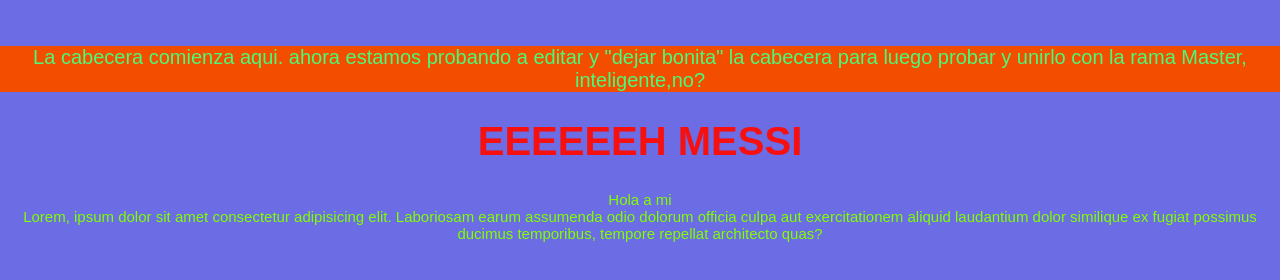
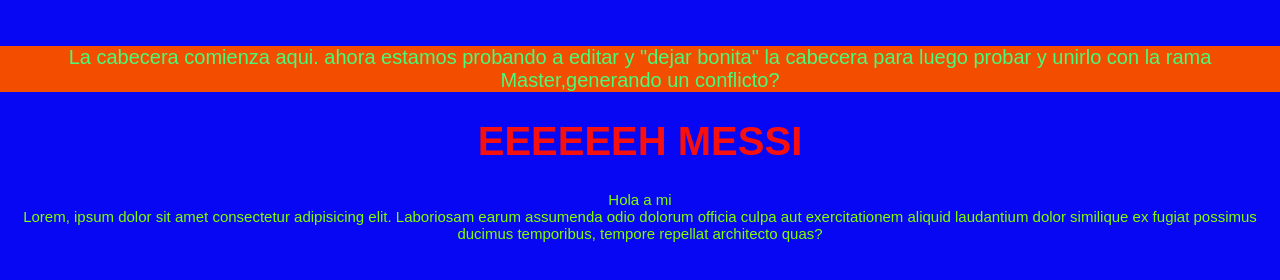
Before and after one commit to GesserGonzalez/curso-de-Git-y-GitHub-en-Platzi, a plain HTML site: page index.html in a window 1280 px wide. Drawn offline with Linux system fonts and the light colour scheme; a script that the page names is missing.

Commit message:
modifique la cabecera ppara probar y generar conflicto con la rama master

```diff
--- a/estilos_css/estilos.css
+++ b/estilos_css/estilos.css
@@ -1,6 +1,6 @@
 body
 {
-    background-color: rgb(108, 108, 228);
+    background-color: rgb(7, 7, 243);
     color: rgb(247, 16, 16);
     text-align: center;
     font-size: 20px;
--- a/index.html
+++ b/index.html
@@ -15,7 +15,7 @@
         <br></br>
     <div id="cabecera" >
         La cabecera comienza aqui.
-        ahora estamos probando a editar y "dejar bonita" la cabecera para luego probar y unirlo con la rama Master, inteligente,no?</div>
+        ahora estamos probando a editar y "dejar bonita" la cabecera para luego probar y unirlo con la rama Master,generando un conflicto?</div>
 
         <h1>EEEEEEH MESSI</h1>
     <p>Hola a mi</p>
```
